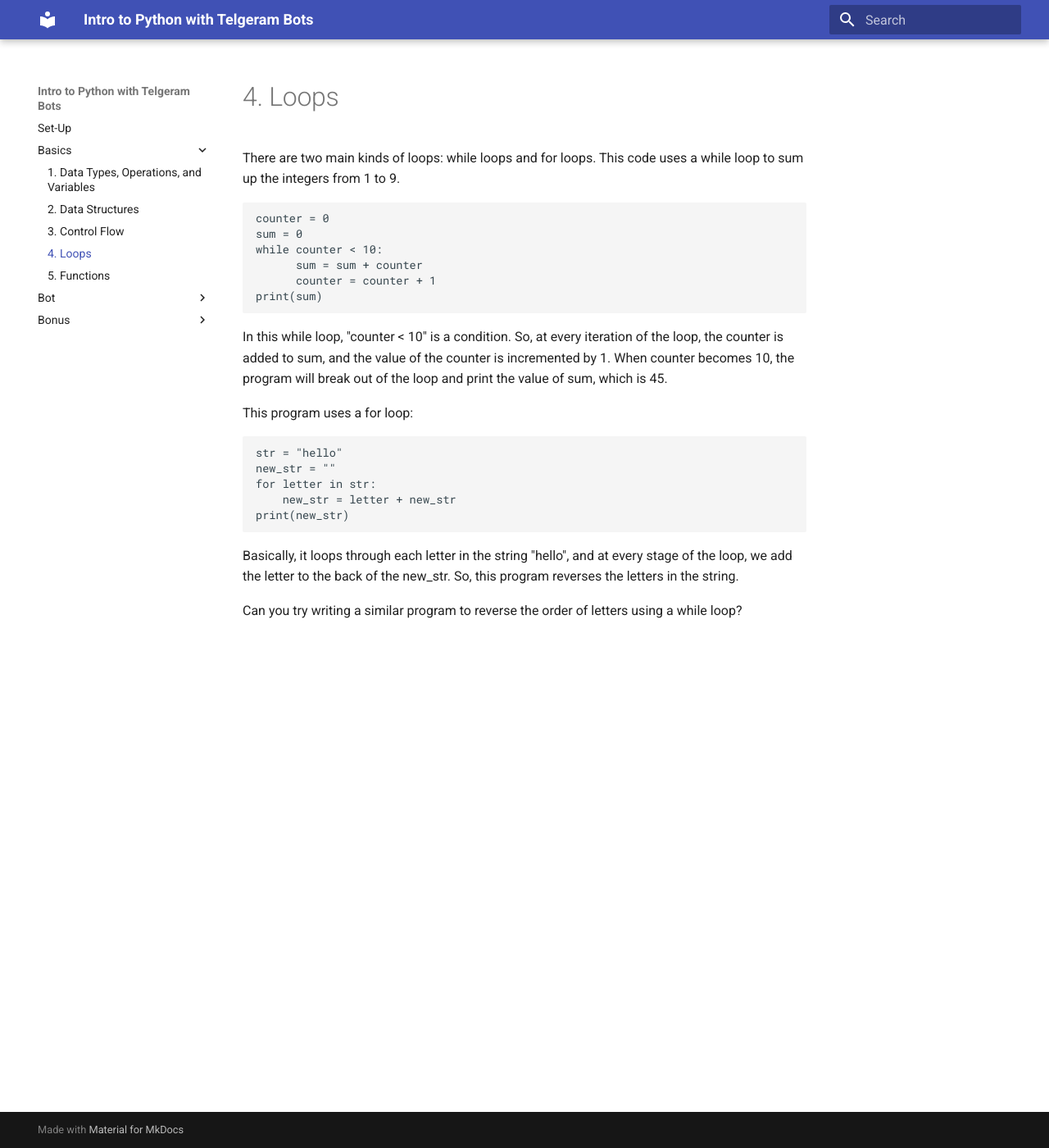
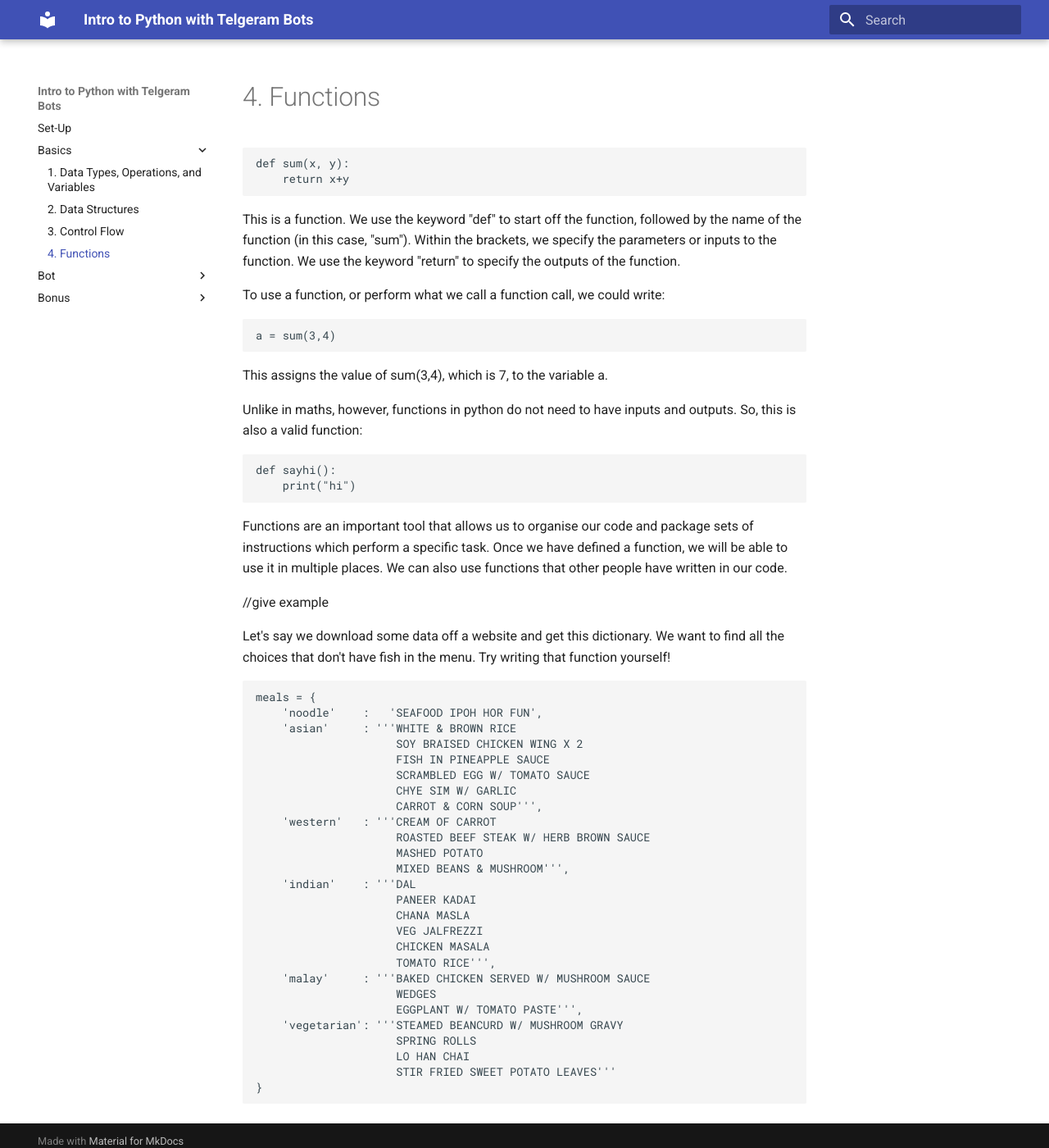
Before and after one commit to USP-Python/USP-Python.github.io, an MkDocs documentation site: the page built from docs/04-basics.md, in a window 1280 px wide and 1400 px high. Shown: the whole window at 82% size. Built offline with MkDocs 1.6.1 and Material for MkDocs 9.7.7, drawn with Linux system fonts in a browser that asks for light colours; old or Windows-style settings are respelled for this version of MkDocs.

````diff
--- a/docs/04-basics.md
+++ b/docs/04-basics.md
@@ -1,26 +1,58 @@
-There are two main kinds of loops: while loops and for loops. This code uses a while loop to sum up the integers from 1 to 9.
+```python
+def sum(x, y):
+    return x+y
+```
+
+This is a function. We use the keyword "def" to start off the function, followed by the name of the function (in this case, "sum").
+Within the brackets, we specify the parameters or inputs to the function. We use the keyword "return" to specify the outputs of the function.
+
+To use a function, or perform what we call a function call, we could write:
 
 ```python
-counter = 0
-sum = 0
-while counter < 10:
-      sum = sum + counter
-      counter = counter + 1
-print(sum)
+a = sum(3,4)
 ```
 
-In this while loop, "counter < 10" is a condition. So, at every iteration of the loop, the counter is added to sum, and the value of the counter is incremented by 1. When counter becomes 10, the program will break out of the loop and print the value of sum, which is 45.
+This assigns the value of sum(3,4), which is 7, to the variable a.
 
-This program uses a for loop:
+Unlike in maths, however, functions in python do not need to have inputs and outputs. So, this is also a valid function:
 
 ```python
-str = "hello"
-new_str = ""
-for letter in str:
-    new_str = letter + new_str
-print(new_str)
+def sayhi():
+    print("hi")
 ```
 
-Basically, it loops through each letter in the string "hello", and at every stage of the loop, we add the letter to the back of the new_str. So, this program reverses the letters in the string.
+Functions are an important tool that allows us to organise our code and package sets of instructions which perform a specific task.
+Once we have defined a function, we will be able to use it in multiple places. We can also use functions that other people have written in our code.
 
-Can you try writing a similar program to reverse the order of letters using a while loop?
+//give example
+
+Let's say we download some data off a website and get this dictionary. We want to find all the choices that don't have fish in the menu. Try writing that function yourself!
+
+```python
+meals = {
+    'noodle'    :   'SEAFOOD IPOH HOR FUN',
+    'asian'     : '''WHITE & BROWN RICE
+                     SOY BRAISED CHICKEN WING X 2
+                     FISH IN PINEAPPLE SAUCE
+                     SCRAMBLED EGG W/ TOMATO SAUCE
+                     CHYE SIM W/ GARLIC
+                     CARROT & CORN SOUP''',
+    'western'   : '''CREAM OF CARROT
+                     ROASTED BEEF STEAK W/ HERB BROWN SAUCE
+                     MASHED POTATO
+                     MIXED BEANS & MUSHROOM''',
+    'indian'    : '''DAL
+                     PANEER KADAI
+                     CHANA MASLA
+                     VEG JALFREZZI
+                     CHICKEN MASALA
+                     TOMATO RICE''',
+    'malay'     : '''BAKED CHICKEN SERVED W/ MUSHROOM SAUCE
+                     WEDGES
+                     EGGPLANT W/ TOMATO PASTE''',
+    'vegetarian': '''STEAMED BEANCURD W/ MUSHROOM GRAVY
+                     SPRING ROLLS
+                     LO HAN CHAI
+                     STIR FRIED SWEET POTATO LEAVES'''
+}
+```
--- a/mkdocs.yml
+++ b/mkdocs.yml
@@ -9,12 +9,11 @@
         - 1. Data Types, Operations, and Variables: 01-basics.md
         - 2. Data Structures: 02-basics.md
         - 3. Control Flow: 03-basics.md
-        - 4. Loops: 04-basics.md
-        - 5. Functions: 05-basics.md
+        - 4. Functions: 04-basics.md
     - Bot:
-        - 6. Installing Packages: 06-bot.md
-        - 7. Sending Messages: 07-bot.md
-        - 8. Reacting to Messages: 08-bot.md
-        - 9. Sending Commands: 09-bot.md
+        - 5. Installing Packages: 05-bot.md
+        - 6. Sending Messages: 06-bot.md
+        - 7. Reacting to Messages: 07-bot.md
+        - 8. Sending Commands: 08-bot.md
     - Bonus:
-        - 10. How to Google: 10-bonus.md
+        - 9. How to Google: 09-bonus.md
````
Also changed, not shown: docs/05-basics.md (deleted, +0 -58 lines), docs/05-bot.md (added), docs/09-bonus.md (added), docs/09-bot.md (deleted), docs/10-bonus.md (deleted).
